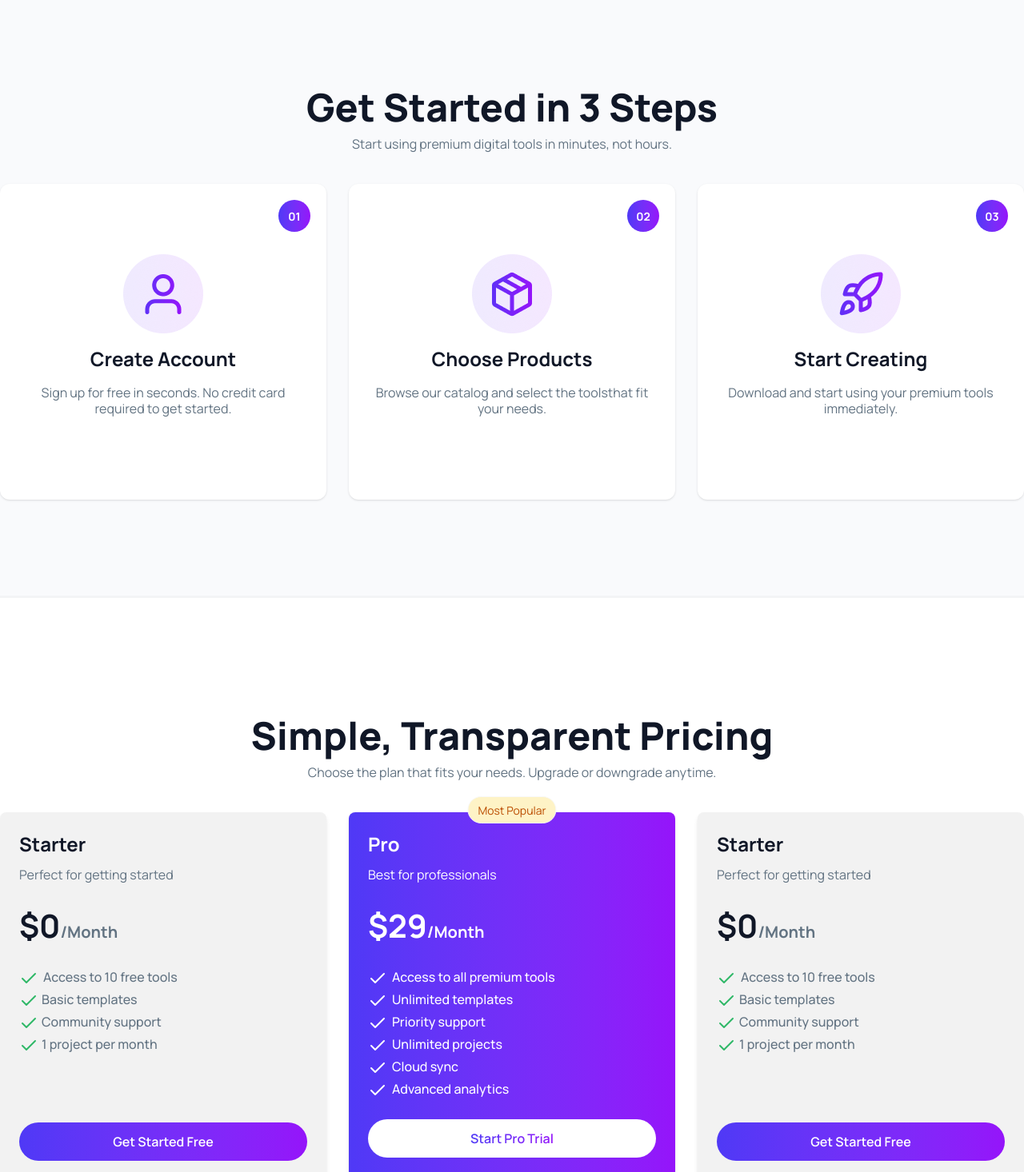
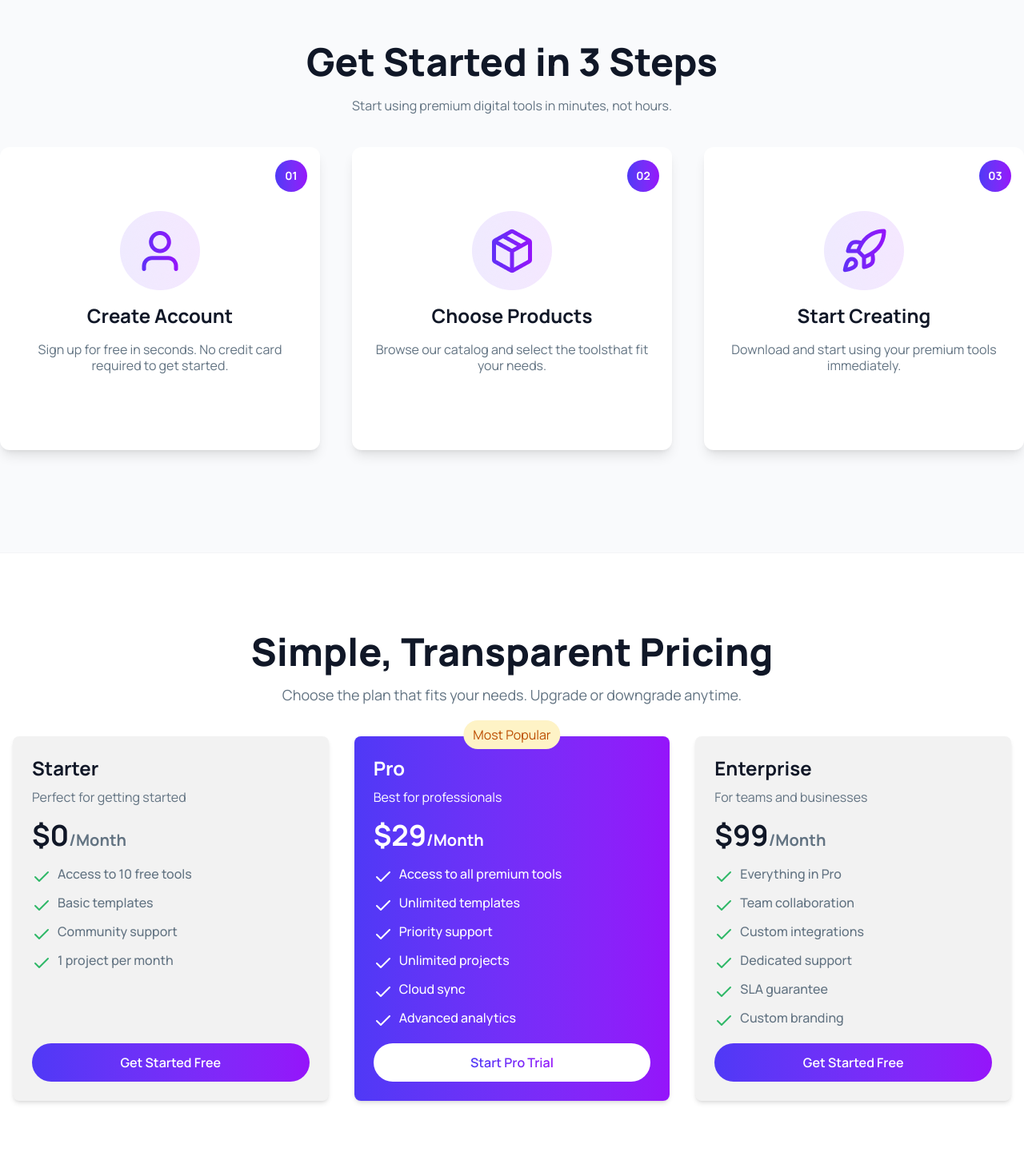
Before and after one commit to HasanMohammodZakaria/assignment-06-ml-06-digi-tools-buying, a React (Vite) app: page / in a window 1280 px wide. Shown: the part 3320-4786 px from the top of the page at 80% size. Built offline with nearby package versions, Linux system fonts and the light colour scheme.

Commit message:
Pricing Card resonsive all device

```diff
--- a/src/components/Getstarted.jsx
+++ b/src/components/Getstarted.jsx
@@ -5,28 +5,28 @@ import rocket from '../assets/rocket.png';
 
 const Getstarted = () => {
     return (
-        <div className='bg-[#F9FAFC] mt-20 py-30 border-b-3 border-gray-100'>
-            <h3 className='text-[48px] text-[#101727] font-extrabold text-center mt-4'>Get Started in 3 Steps</h3>
-            <p className='text-[#627382] leading-5 text-center'>Start using premium digital tools in minutes, not hours.</p>
+        <div className='bg-[#F9FAFC] mt-10 py-20 md:py-28 lg:py-32 border-b border-gray-100'>
+            <h3 className='text-3xl md:text-4xl lg:text-[48px] text-[#101727] font-extrabold text-center'>Get Started in 3 Steps</h3>
+            <p className='text-[#627382] leading-6 text-center mt-2 md:mt-4'>Start using premium digital tools in minutes, not hours.</p>
 
-            <div className='max-w-7xl mx-auto grid md:grid-cols-2 lg:grid-cols-3 gap-7 mt-10'>
-                <div className='relative flex flex-col items-center justify-center rounded-xl bg-white space-y-4 shadow-sm px-6 py-22 '>
+            <div className='max-w-7xl mx-auto grid gap-6 md:gap-8 lg:gap-10 mt-8 md:mt-10 md:grid-cols-2 lg:grid-cols-3'>
+                <div className='relative flex flex-col items-center justify-center rounded-xl bg-white shadow-lg px-6 py-16 md:py-20 space-y-4 '>
                     <img src={user} alt="" />
-                    <h4 className='text-2xl text-[#101727] font-bold'>Create Account</h4>
-                    <p className='text-center text-[#627382] leading-5'>Sign up for free in seconds. No credit card required to get started.</p>
-                    <div className='absolute top-5 right-5 w-10 h-10 bg-linear-to-r from-[#4F39F6] to-[#9514FA] rounded-full flex items-center justify-center text-[14px] text-white font-bold '>01</div>
+                    <h4 className='text-xl md:text-2xl text-[#101727] font-bold text-center'>Create Account</h4>
+                    <p className='text-center text-[#627382] leading-5 text-sm md:text-base'>Sign up for free in seconds. No credit card required to get started.</p>
+                    <div className='absolute top-4 right-4 w-10 h-10 bg-linear-to-r from-[#4F39F6] to-[#9514FA] rounded-full flex items-center justify-center text-sm text-white font-bold '>01</div>
                 </div>
-                <div className='relative flex flex-col items-center justify-center rounded-xl bg-white space-y-4 shadow-sm px-6 py-22 '>
+                <div className='relative flex flex-col items-center justify-center rounded-xl bg-white shadow-lg px-6 py-16 md:py-20 space-y-4'>
                     <img src={pack} alt="" />
-                    <h4 className='text-2xl text-[#101727] font-bold'>Choose Products</h4>
-                    <p className='text-center text-[#627382] leading-5'>Browse our catalog and select the toolsthat fit your needs.</p>
-                    <div className='absolute top-5 right-5 w-10 h-10 bg-linear-to-r from-[#4F39F6] to-[#9514FA] rounded-full flex items-center justify-center text-[14px] text-white font-bold '>02 </div>
+                    <h4 className='text-xl md:text-2xl text-[#101727] font-bold text-center'>Choose Products</h4>
+                    <p className='text-center text-[#627382] leading-5 text-sm md:text-base'>Browse our catalog and select the toolsthat fit your needs.</p>
+                    <div className='absolute top-4 right-4 w-10 h-10 bg-linear-to-r from-[#4F39F6] to-[#9514FA] rounded-full flex items-center justify-center text-sm text-white font-bold'>02 </div>
                 </div>
-                <div className='relative flex flex-col items-center justify-center rounded-xl bg-white space-y-4 shadow-sm px-6 py-22 '>
+                <div className='relative flex flex-col items-center justify-center rounded-xl bg-white shadow-lg px-6 py-16 md:py-20 space-y-4 '>
                     <img src={rocket} alt="" />
-                    <h4 className='text-2xl text-[#101727] font-bold'>Start Creating</h4>
-                    <p className='text-center text-[#627382] leading-5'>Download and start using your premium tools immediately.</p>
-                    <div className='absolute top-5 right-5 w-10 h-10 bg-linear-to-r from-[#4F39F6] to-[#9514FA] rounded-full flex items-center justify-center text-[14px] text-white font-bold '>03</div>
+                    <h4 className='text-xl md:text-2xl text-[#101727] font-bold text-center'>Start Creating</h4>
+                    <p className='text-center text-[#627382] leading-5 text-sm md:text-base'>Download and start using your premium tools immediately.</p>
+                    <div className='absolute top-4 right-4 w-10 h-10 bg-linear-to-r from-[#4F39F6] to-[#9514FA] rounded-full flex items-center justify-center text-sm text-white font-bold'>03</div>
                 </div>
 
             </div>
--- a/src/components/Pricingcard.jsx
+++ b/src/components/Pricingcard.jsx
@@ -3,139 +3,97 @@ import { Check } from "lucide-react";
 
 const Pricingcard = () => {
   return (
-    <div className="py-30 max-w-7xl mx-auto">
-      <h3 className="text-[48px] text-[#101727] font-extrabold text-center mt-4">
+    <div className="py-16 md:py-20 lg:py-24 max-w-7xl mx-auto px-4">
+      <h3 className="text-2xl md:text-3xl lg:text-4xl xl:text-[48px] text-[#101727] font-extrabold text-center mb-4">
         Simple, Transparent Pricing
       </h3>
-      <p className="text-[#627382] leading-5 text-center mb-6">
+      <p className="text-sm md:text-base lg:text-lg text-[#627382] leading-5 md:leading-6 text-center mb-10">
         Choose the plan that fits your needs. Upgrade or downgrade anytime.
       </p>
-      <div className="grid md:grid-cols-2 lg:grid-cols-3 gap-7 mt-10">
-        <div className=" bg-[#F2F2F2] shadow-md p-6 rounded-lg">
-          <h4 className="text-2xl text-[#101727] font-bold mb-3">Starter</h4>
-          <p className="text-[#627382] leading-5 mb-6">
-            Perfect for getting started
-          </p>
-          <h2 className="text-[40px] font-bold text-[#101727] mb-6">
-            $0<span className="text-[20px] text-[#627382]">/Month</span>
+
+
+      <div className="grid grid-cols-1 md:grid-cols-2 lg:grid-cols-3 gap-6 md:gap-7 lg:gap-8">
+
+        <div className="flex flex-col justify-between bg-[#F2F2F2] shadow-md p-5 md:p-6 rounded-lg">
+          <div>
+            <h4 className="text-xl md:text-2xl font-bold text-[#101727] mb-2">Starter</h4>
+            <p className="text-[#627382] mb-4">Perfect for getting started</p>
+            <h2 className="text-2xl md:text-4xl font-bold text-[#101727] mb-4">
+              $0<span className="text-[14px] md:text-[20px] text-[#627382]">/Month</span>
             </h2>
-          <div className="mb-21">
-            <div className="flex gap-1.5 mb-1">
-              <Check className="text-[#30B868]" />
-              <p className="text-[#627382] leading-5 font-medium">
-                Access to 10 free tools
-              </p>
+            <div className="space-y-2">
+              {["Access to 10 free tools", "Basic templates", "Community support", "1 project per month"].map((item, idx) => (
+                <div key={idx} className="flex gap-2 items-start">
+                  <Check className="text-[#30B868] mt-1" />
+                  <p className="text-[#627382] font-medium">{item}</p>
                 </div>
-            <div className="flex gap-1 mb-1">
-              <Check className="text-[#30B868]" />
-              <p className="text-[#627382] leading-5 font-medium">
-                Basic templates
-              </p>
-            </div>
-            <div className="flex gap-1 mb-1">
-              <Check className="text-[#30B868]" />
-              <p className="text-[#627382] leading-5 font-medium">
-                Community support
-              </p>
-            </div>
-            <div className="flex gap-1 mb-1">
-              <Check className="text-[#30B868]" />
-              <p className="text-[#627382] leading-5 font-medium">
-                1 project per month
-              </p>
+              ))}
             </div>
           </div>
-          <button className="bg-linear-to-r from-[#4F39F6] to-[#9514FA] text-[16px] font-semibold text-white px-5 py-3 rounded-4xl w-full mt-">
+          <button className="mt-4 w-full py-3 rounded-4xl bg-linear-to-r from-[#4F39F6] to-[#9514FA] text-white font-semibold">
             Get Started Free
           </button>
         </div>
-        <div className="relative bg-linear-to-r from-[#4F39F6] to-[#9514FA] t shadow-md p-6 rounded-lg">
-          <h4 className="text-2xl text-white font-bold mb-3">Pro</h4>
-          <p className="text-white leading-5 mb-6">
-            Best for professionals
-          </p>
-          <h2 className="text-[40px] font-bold text-white mb-6">
-            $29<span className="text-[20px] text-white">/Month</span>
+
+
+        <div className="flex flex-col justify-between relative bg-linear-to-r from-[#4F39F6] to-[#9514FA] shadow-md p-5 md:p-6 rounded-lg">
+          <div>
+            <h4 className="text-xl md:text-2xl font-bold text-white mb-2">Pro</h4>
+            <p className="text-white mb-4">Best for professionals</p>
+            <h2 className="text-2xl md:text-4xl font-bold text-white mb-4">
+              $29<span className="text-[14px] md:text-[20px] text-white">/Month</span>
             </h2>
-          <div className="mb-6">
-            <div className="flex gap-1.5 mb-1">
-              <Check className="text-white" />
-              <p className="text-white leading-5 font-medium">
-                Access to all premium tools
-              </p>
+            <div className="space-y-2">
+              {[
+                "Access to all premium tools",
+                "Unlimited templates",
+                "Priority support",
+                "Unlimited projects",
+                "Cloud sync",
+                "Advanced analytics",
+              ].map((item, idx) => (
+                <div key={idx} className="flex gap-2 items-start">
+                  <Check className="text-white mt-1" />
+                  <p className="text-white font-medium">{item}</p>
                 </div>
-            <div className="flex gap-1.5 mb-1">
-              <Check className="text-white" />
-              <p className="text-white leading-5 font-medium">
-                Unlimited templates
-              </p>
+              ))}
             </div>
-            <div className="flex gap-1.5 mb-1">
-              <Check className="text-white" />
-              <p className="text-white leading-5 font-medium">
-                Priority support
-              </p>
           </div>
-            <div className="flex gap-1.5 mb-1">
-              <Check className="text-white" />
-              <p className="text-white leading-5 font-medium">
-                Unlimited projects
-              </p>
+          <button className="mt-4 w-full py-3 rounded-4xl bg-white">
+            <span className="bg-linear-to-r from-[#4F39F6] to-[#9514FA] bg-clip-text text-transparent font-semibold text-[16px]">
+              Start Pro Trial
+            </span>
+          </button>
+          <div className="absolute left-1/2 -translate-x-1/2 -top-5 px-3 py-1.5 rounded-4xl bg-[#FEF3C6] text-[#BB4D00] text-sm md:text-base">
+            Most Popular
           </div>
-            <div className="flex gap-1.5 mb-1">
-              <Check className="text-white" />
-              <p className="text-white leading-5 font-medium">
-                Cloud sync
-              </p>
-            </div>
-            <div className="flex gap-1.5 mb-1">
-              <Check className="text-white" />
-              <p className="text-white leading-5 font-medium">
-               Advanced analytics
-              </p>
         </div>
 
+
+        <div className="flex flex-col justify-between bg-[#F2F2F2] shadow-md p-5 md:p-6 rounded-lg">
+          <div>
+            <h4 className="text-xl md:text-2xl font-bold text-[#101727] mb-2">Enterprise</h4>
+            <p className="text-[#627382] mb-4">For teams and businesses</p>
+            <h2 className="text-2xl md:text-4xl font-bold text-[#101727] mb-4">
+              $99<span className="text-[14px] md:text-[20px] text-[#627382]">/Month</span>
+            </h2>
+            <div className="space-y-2">
+              {[
+                "Everything in Pro",
+                "Team collaboration",
+                "Custom integrations",
+                "Dedicated support",
+                "SLA guarantee",
+                "Custom branding",
+              ].map((item, idx) => (
+                <div key={idx} className="flex gap-2 items-start">
+                  <Check className="text-[#30B868] mt-1" />
+                  <p className="text-[#627382] font-medium">{item}</p>
                 </div>
-          <button className="bg-white text-[16px] font-semibold text-white px-5 py-3 rounded-4xl w-full mt-">
-           <span className="text-[16px] font-semibold whitespace-nowrap bg-linear-to-r from-[#4F39F6] to-[#9514FA] bg-clip-text text-transparent">Start Pro Trial</span>
-          </button>
-          <div className="absolute left-1/2 -translate-x-1/2 -top-5  badge bg-[#FEF3C6] px-3 py-4 rounded-4xl text-[#BB4D00]">Most Popular</div>
-          </div>
-        <div className=" bg-[#F2F2F2] shadow-md p-6 rounded-lg">
-          <h4 className="text-2xl text-[#101727] font-bold mb-3">Starter</h4>
-          <p className="text-[#627382] leading-5 mb-6">
-            Perfect for getting started
-          </p>
-          <h2 className="text-[40px] font-bold text-[#101727] mb-6">
-            $0<span className="text-[20px] text-[#627382]">/Month</span>
-          </h2>
-          <div className="mb-21">
-            <div className="flex gap-1.5 mb-1">
-              <Check className="text-[#30B868]" />
-              <p className="text-[#627382] leading-5 font-medium">
-                Access to 10 free tools
-              </p>
-            </div>
-            <div className="flex gap-1 mb-1">
-              <Check className="text-[#30B868]" />
-              <p className="text-[#627382] leading-5 font-medium">
-                Basic templates
-              </p>
-            </div>
-            <div className="flex gap-1 mb-1">
-              <Check className="text-[#30B868]" />
-              <p className="text-[#627382] leading-5 font-medium">
-                Community support
-              </p>
-            </div>
-            <div className="flex gap-1 mb-1">
-              <Check className="text-[#30B868]" />
-              <p className="text-[#627382] leading-5 font-medium">
-                1 project per month
-              </p>
+              ))}
             </div>
           </div>
-          <button className="bg-linear-to-r from-[#4F39F6] to-[#9514FA] text-[16px] font-semibold text-white px-5 py-3 rounded-4xl w-full mt-">
+          <button className="mt-4 w-full py-3 rounded-4xl bg-linear-to-r from-[#4F39F6] to-[#9514FA] text-white font-semibold">
             Get Started Free
           </button>
         </div>
```
Lines whose indentation alone changed are shown as unchanged.
